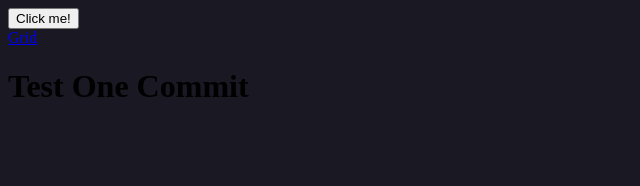
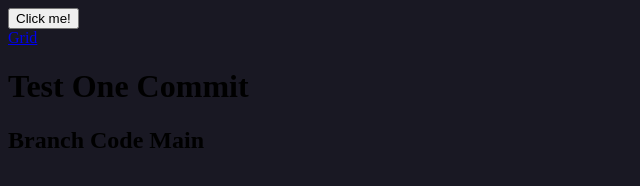
Before and after one commit to codingleohere/interview-questions, a website: page index.html in a window 1280 px wide. Shown: the whole page, without its empty margins (0-640 px from the left). Drawn offline with Linux system fonts and the light colour scheme.

Commit message:
Main Branch Commit

```diff
--- a/index.html
+++ b/index.html
@@ -49,6 +49,8 @@
 
     <h1>Test One Commit</h1>
 
+    <h2>Branch Code Main</h2>
+
 </body>
 
 </html>
```
